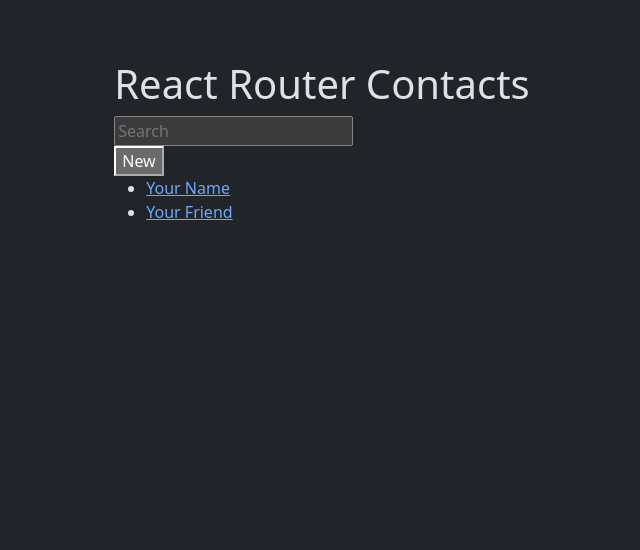
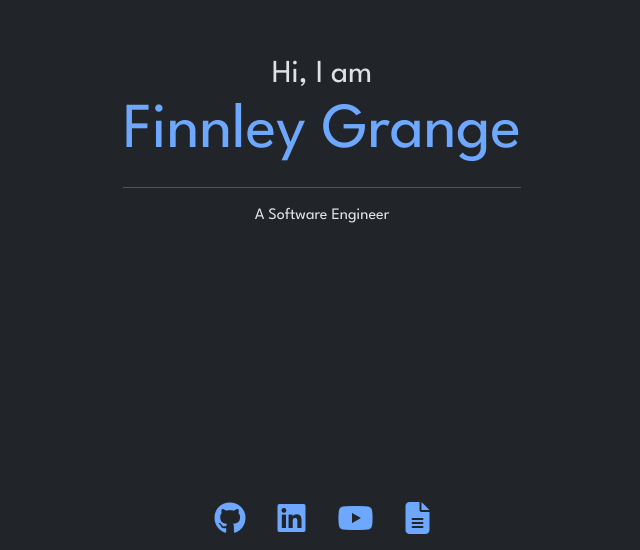
Before and after one commit to finnleygrange/Portfolio, a React (Vite) app in the folder client/: page / in a window 1280 px wide. Shown: the part 250-800 px from the top of the page, without its empty margins (318-958 px from the left). Built offline with nearby package versions, Linux system fonts and the light colour scheme.

Commit message:
Creating a homepage + styling

```diff
--- a/client/index.html
+++ b/client/index.html
@@ -11,6 +11,10 @@
       id="root"
       class="container d-flex justify-content-center align-items-center vh-100"
     ></div>
+    <script
+      src="https://kit.fontawesome.com/4f6959b7e9.js"
+      crossorigin="anonymous"
+    ></script>
     <script type="module" src="/src/main.jsx"></script>
   </body>
 </html>
--- /dev/null
+++ b/client/src/components/Header.jsx
@@ -0,0 +1,18 @@
+import React from "react";
+
+function Header() {
+  return (
+    <div className="container d-flex flex-column align-items-center justify-content-center">
+      <div>
+        <h1>
+          Hi, I am <br />
+          <span className="name">Finnley Grange</span>
+        </h1>
+        <hr></hr>
+        <p>A Software Engineer</p>
+      </div>
+    </div>
+  );
+}
+
+export default Header;
--- /dev/null
+++ b/client/src/components/SocialLinks.jsx
@@ -0,0 +1,25 @@
+import React from "react";
+
+function SocialLinks() {
+  return (
+    <div className="icons d-flex justify-content-center">
+      <a href="https://github.com/finnleygrange" title="Github">
+        <i className="icon fa-brands fa-github"></i>
+      </a>
+      <a href="https://www.linkedin.com/in/finnleygrange/" title="LinkedIn">
+        <i className="icon fa-brands fa-linkedin"></i>
+      </a>
+      <a
+        href="https://www.youtube.com/channel/UC4qtyutKxBjZu8Od91uaAjg"
+        title="YouTube"
+      >
+        <i className="icon fa-brands fa-youtube"></i>
+      </a>
+      <a href="">
+        <i className="icon fas fa-file-alt resume-icon" title="Resume"></i>
+      </a>
+    </div>
+  );
+}
+
+export default SocialLinks;
--- /dev/null
+++ b/client/src/main.css
@@ -0,0 +1,5 @@
+@import url("https://fonts.googleapis.com/css2?family=League+Spartan&display=swap");
+
+body {
+  font-family: "League Spartan", sans-serif;
+}
--- a/client/src/main.jsx
+++ b/client/src/main.jsx
@@ -5,17 +5,13 @@ import "bootstrap/dist/js/bootstrap.js";
 import { createBrowserRouter, RouterProvider } from "react-router-dom";
 import Root from "./routes/root";
 import ErrorPage from "./error-page";
-import Home from "./routes/home";
+import "./main.css";
 
 const router = createBrowserRouter([
   {
     path: "/",
     element: <Root />,
     errorElement: <ErrorPage />,
-  },
-  {
-    path: "home",
-    element: <Home />,
   },
 ]);
 
--- a/client/src/routes/home.jsx
+++ /dev/null
@@ -1,10 +0,0 @@
-function Home() {
-  return (
-    <div>
-      <h1>Welcome!</h1>
-      <p>You found the homepage.</p>
-    </div>
-  );
-}
-
-export default Home;
--- /dev/null
+++ b/client/src/routes/root.css
@@ -0,0 +1,45 @@
+.container {
+  text-align: center;
+}
+
+h1 {
+  font-size: 2rem;
+}
+
+h1 .name {
+  color: #6ea8fe;
+  font-size: 4rem;
+}
+
+.icons {
+  position: absolute;
+  bottom: 0;
+  width: 100%;
+}
+
+.icon {
+  margin: 1rem;
+  font-size: 2rem;
+}
+
+.image-container {
+  width: 50%;
+  padding: 2rem;
+}
+
+img {
+  max-width: 100%;
+  border-radius: 50%;
+  border: 2px solid #6ea8fe;
+  box-shadow: 0px 0px 25px black;
+}
+
+@media (max-width: 768px) {
+  h1 {
+    font-size: 1rem;
+  }
+
+  .name {
+    font-size: 2rem !important;
+  }
+}
--- a/client/src/routes/root.jsx
+++ b/client/src/routes/root.jsx
@@ -1,36 +1,12 @@
+import "./root.css";
+import Header from "../components/Header";
+import SocialLinks from "../components/SocialLinks";
+
 function Root() {
   return (
     <>
-      <div id="sidebar">
-        <h1>React Router Contacts</h1>
-        <div>
-          <form id="search-form" role="search">
-            <input
-              id="q"
-              aria-label="Search contacts"
-              placeholder="Search"
-              type="search"
-              name="q"
-            />
-            <div id="search-spinner" aria-hidden hidden={true} />
-            <div className="sr-only" aria-live="polite"></div>
-          </form>
-          <form method="post">
-            <button type="submit">New</button>
-          </form>
-        </div>
-        <nav>
-          <ul>
-            <li>
-              <a href={`/contacts/1`}>Your Name</a>
-            </li>
-            <li>
-              <a href={`/contacts/2`}>Your Friend</a>
-            </li>
-          </ul>
-        </nav>
-      </div>
-      <div id="detail"></div>
+      <Header />
+      <SocialLinks />
     </>
   );
 }
```
Also changed, not shown: client/src/App.jsx (deleted, +0 -7 lines).
